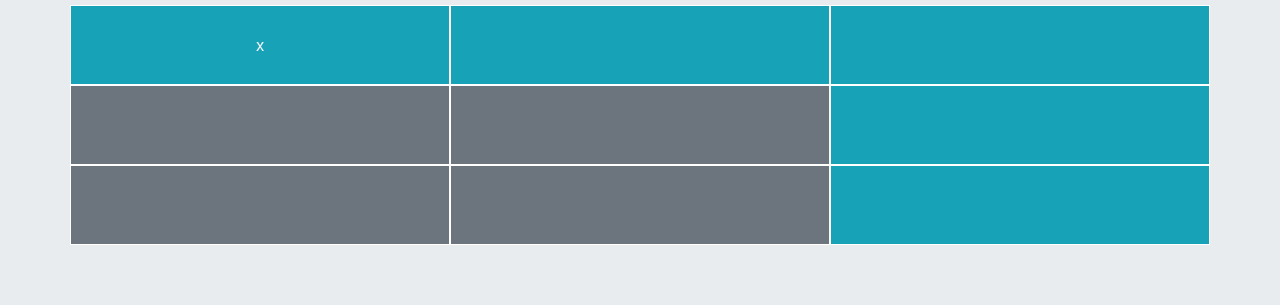
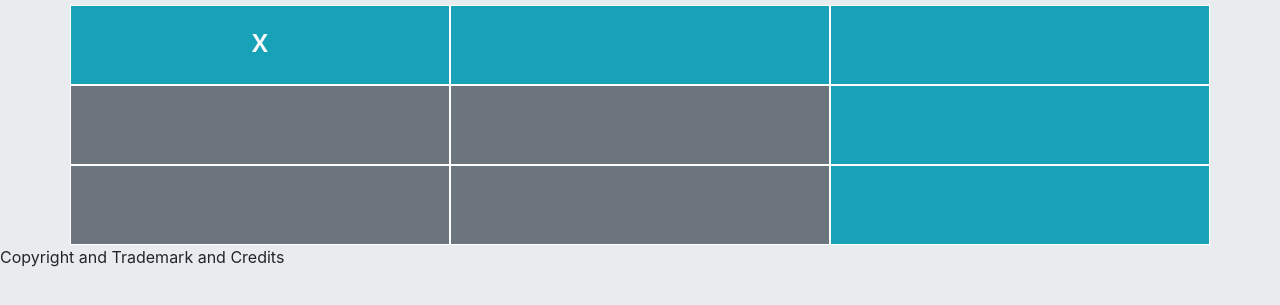
Before and after one commit to sr-hub/game-project-client, a website built with webpack: page index.html in a window 1280 px wide. Both pictures are taken after a click on the element 260 px from the left and 152 px from the top of the page. Shown: the part 107-412 px from the top of the page. Built offline with nearby package versions, Linux system fonts and the light colour scheme.

Commit message:
adds x or o on click. changes player.

```diff
--- a/assets/scripts/events.js
+++ b/assets/scripts/events.js
@@ -55,26 +55,36 @@
 //   $('#change-pass').on('submit', onChangePass)
 //   $('#sign-out').on('submit', onSignOut)
 // }
-const p1 = 'x'
-const p2 = 'o'
+let p1 = 'o'
+const switchPlayer = () => {
+  if (p1 === 'x') {
+    p1 = 'o'
+  } else {
+    p1 = 'x'
+  }
+  console.log(p1)
+  return p1
+}
 
-const switchPlayer = pl => {
-  if (pl === p1) {
-    pl = p2
-  } else {
-    pl = p1
-  }
-  console.log(pl)
-  return pl
+const classClicked = obj => {
+  obj.className += ' used'
+  console.log(obj.className)
 }
 
 const insertMark = event => {
   event.preventDefault()
-  $(event.target).html(switchPlayer)
+  if (event.class !== 'used') {
+    $(event.target).html(`<h2>${switchPlayer()}</h2>`)
+  } else {
+    console.log("There's already a mark there!")
+  }
+  switchPlayer()
+  console.log(switchPlayer())
 }
 
 const addHandlers = event => {
   $('.TTT').on('click', insertMark)
+  $('.TTT').on('click', classUsed)
 }
 
 module.exports = {
--- a/index.html
+++ b/index.html
@@ -38,4 +38,10 @@
           <div id="8" class="col-4 box alt-color TTT"></div>
         </div>
     </div>
+
+    <footer>
+      <p> Copyright and Trademark and Credits </p>
+    </footer>
+
+  </body>
 </html>
```
